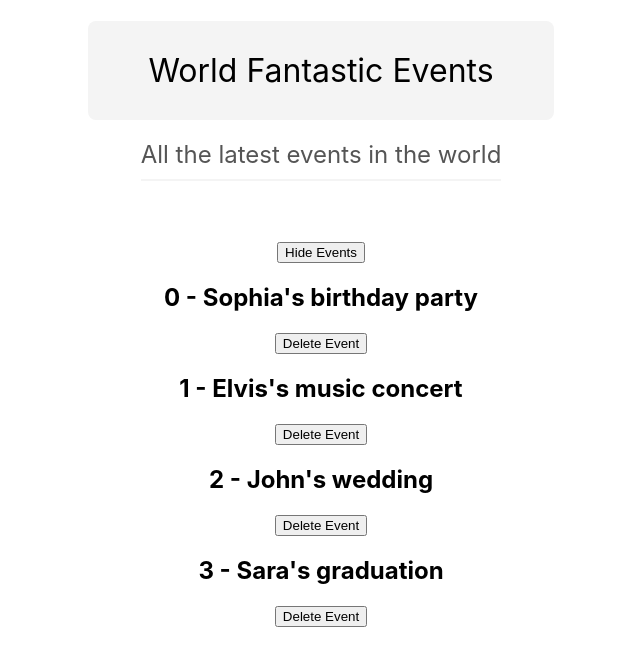
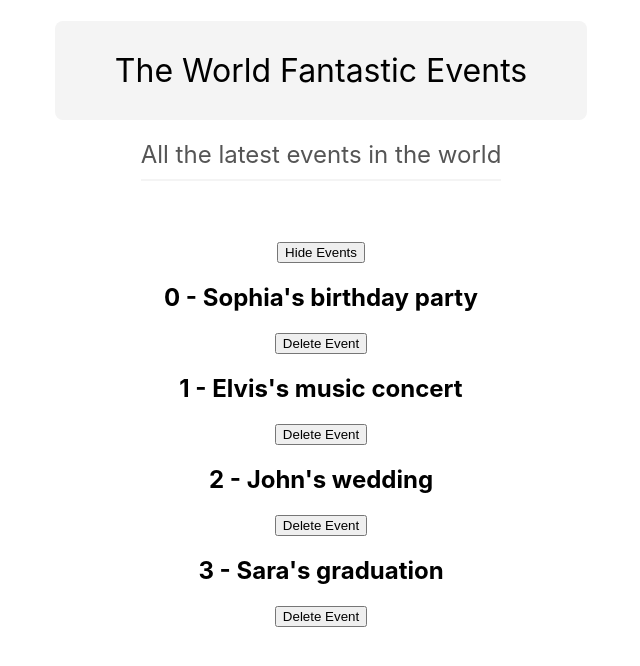
Before and after one commit to siomarapantarotto/react-playground, a React (Create React App) app: page / in a window 1280 px wide. Shown: the top 666 px of the page, without its empty margins (319-959 px from the left). Built offline with nearby package versions, Linux system fonts and the light colour scheme.

Commit message:
Passing props to Title component

```diff
--- a/src/App.js
+++ b/src/App.js
@@ -42,9 +42,12 @@ function App() {
     console.log('Event ID:', id);
   }
 
+  // just to show another way to pass props to a component
+  const subtitle = "All the latest events in the world";
+
   return (
     <div className="App">
-      <Title />
+      <Title title="The World Fantastic Events" subtitle={subtitle}/>
 
       {showEvents && (
         <div>
--- a/src/components/Title.js
+++ b/src/components/Title.js
@@ -1,10 +1,10 @@
-export default function Title() {
+export default function Title(props) {
 
     return (
         <div>
-            <h1 className="title">World Fantastic Events</h1>
+            <h1 className="title">{props.title}</h1>
             <br />
-            <h2 className="subtitle">All the latest events in the world</h2>
+            <h2 className="subtitle">{props.subtitle}</h2>
         </div>
     )
 }
```
